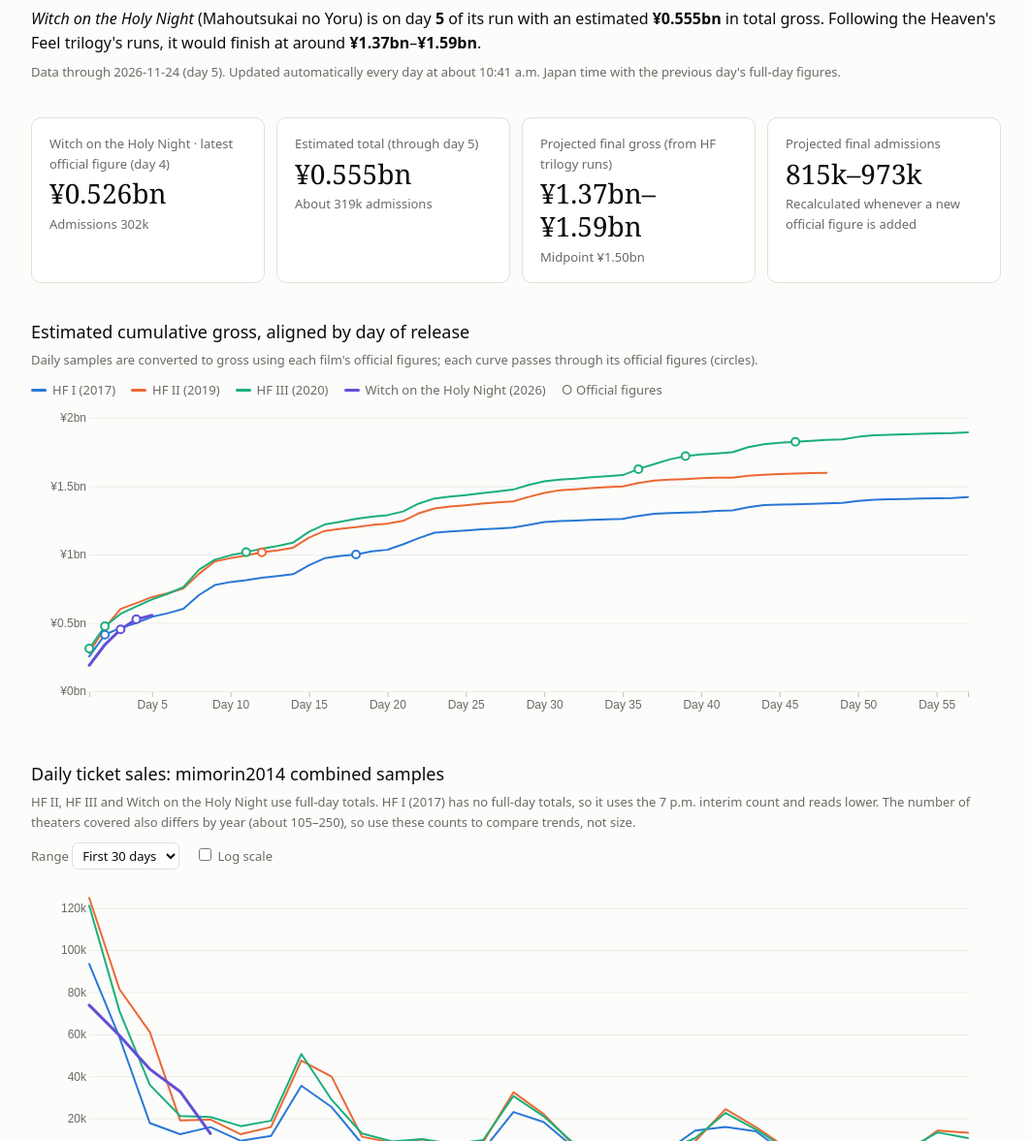
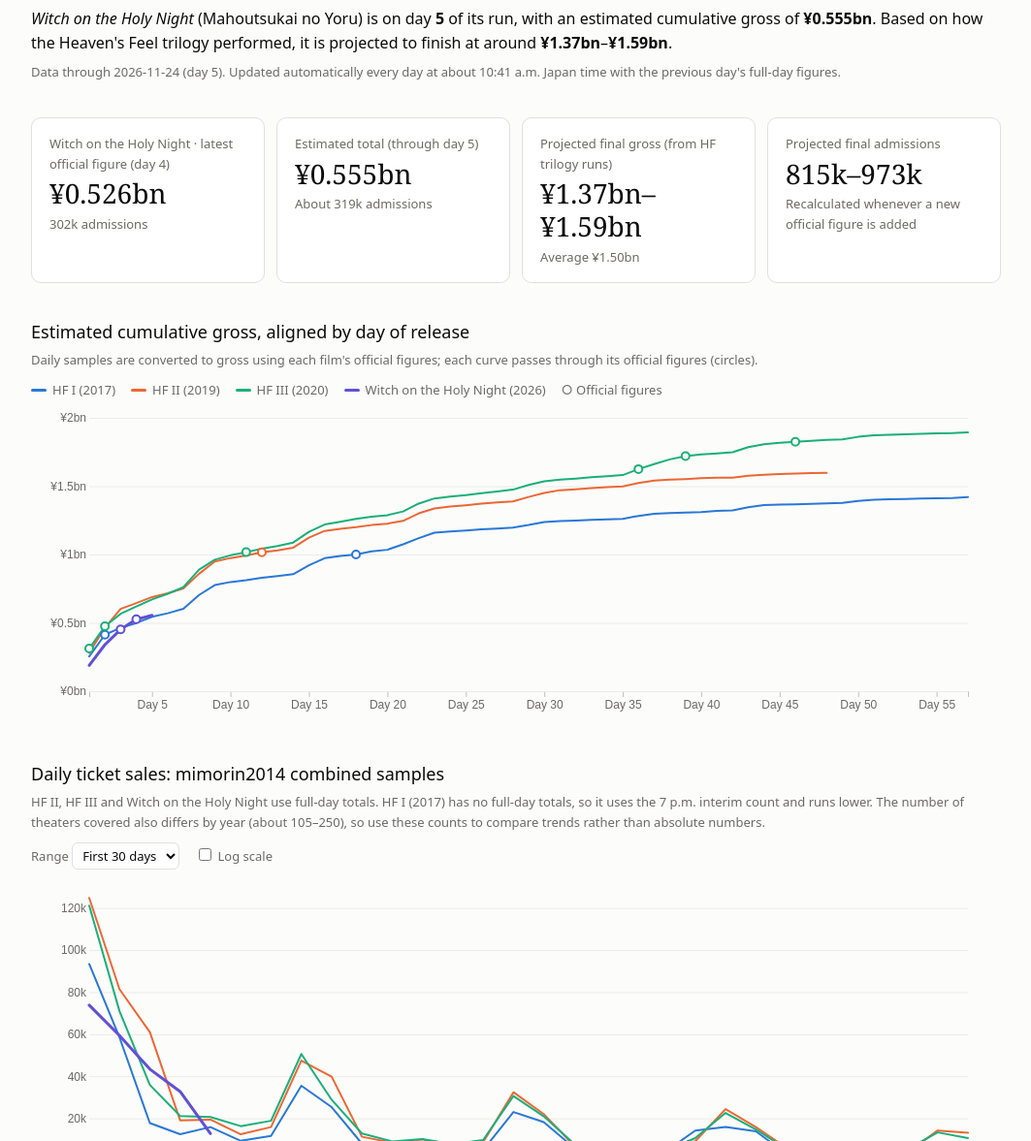
Before and after one commit to FinalST11/mahoyo-boxoffice, a plain HTML site: page index.html in a window 1280 px wide. Shown: the part 123-1300 px from the top of the page at 97% size, without its empty margins (108-1171 px from the left). Drawn offline with Linux system fonts and the light colour scheme.

Commit message:
润色日文和英文翻译；“中值”改为“平均”
Co-Authored-By: Claude Opus 5.5 <noreply@anthropic.com>
Claude-Session: https://claude.ai/code/session_01XSZNsnJ6dVHitLo7ZwcoPJ

```diff
--- a/index.html
+++ b/index.html
@@ -113,7 +113,7 @@ const I18N = {
     lead: (d, g, lo, hi) => `《魔法使いの夜》上映第 <b>${d}</b> 天，估算累计票房 <b>${g}</b> 亿日元；按 HF 三部的走势推算，最终约 <b>${lo}</b>～<b>${hi}</b> 亿日元。`,
     upd: (date, d) => `数据更新至 ${date}（第 ${d} 天）（每天日本时间上午 10:41 左右自动更新前一天的全天数字）`,
     kOff: (d) => `魔法使いの夜 · 最新官方节点（第 ${d} 天）`, kEst: (d) => `估算累计（至第 ${d} 天）`,
-    sOff: (a) => `动员 ${a} 万人`, sEst: (a) => `动员约 ${a} 万人`, sFc: (m) => `中值 ${m} 亿日元`,
+    sOff: (a) => `动员 ${a} 万人`, sEst: (a) => `动员约 ${a} 万人`, sFc: (m) => `平均 ${m} 亿日元`,
     kFc: '预测最终票房（按 HF 三部走势）', kFa: '预测最终动员', sFa: '每次加入新的官方节点后自动重算',
     hCum: '估算累计票房：四部按上映天数对齐', nCum: '每日样本按各自的官方节点换算成票房，曲线经过每个官方节点（圆点）。',
     hDaily: '每日售票：mimorin2014 合算样本',
@@ -151,12 +151,12 @@ const I18N = {
     lead: (d, g, lo, hi) => `『魔法使いの夜』公開 <b>${d}</b> 日目、推定累計興収 <b>${g}</b> 億円。HF三部作の推移から推計すると、最終は約 <b>${lo}</b>～<b>${hi}</b> 億円。`,
     upd: (date, d) => `データ更新：${date}（${d}日目）まで（毎日 日本時間 午前10:41頃に前日の全日データを自動更新）`,
     kOff: (d) => `魔法使いの夜 · 最新の公式発表（${d}日目）`, kEst: (d) => `推定累計（${d}日目まで）`,
-    sOff: (a) => `動員 ${a} 万人`, sEst: (a) => `動員 約 ${a} 万人`, sFc: (m) => `中央値 ${m} 億円`,
+    sOff: (a) => `動員 ${a} 万人`, sEst: (a) => `動員 約 ${a} 万人`, sFc: (m) => `平均 ${m} 億円`,
     kFc: '最終興収予測（HF三部作の推移から）', kFa: '最終動員予測', sFa: '新しい公式発表が加わるたびに自動で再計算',
     hCum: '推定累計興収：4作品を公開日数で比較', nCum: '日別サンプルを各作品の公式発表に合わせて興収に換算。曲線は各公式発表（丸印）を通ります。',
     hDaily: '日別販売数：mimorin2014 合算サンプル',
-    nDaily: 'HF第二章・第三章と魔法使いの夜は全日合算。HF第一章（2017年）には全日合算がないため19時中間集計を使用しており、数字は低めです。年ごとに集計対象の劇場数も異なる（約105～250館）ため、枚数は推移を見るためのもので、規模の直接比較には向きません。',
-    range: '期間', ranges: ['最初の14日', '最初の30日', '最初の57日'], log: '対数目盛',
+    nDaily: 'HF第二章・第三章と魔法使いの夜は全日合算。HF第一章（2017年）には全日合算がないため19時中間集計を使用しており、数値は低めに出ます。年ごとに集計対象の劇場数も異なる（約105～250館）ため、枚数は推移を見るためのもので、規模の直接比較には向きません。',
+    range: '期間', ranges: ['公開14日目まで', '公開30日目まで', '公開57日目まで'], log: '対数目盛',
     hFc: '最終興収予測：HF三部作の倍率を適用',
     nFc: '倍率 = HFの最終動員 ÷ 同じ公開日数時点の推定累計動員。単価はHFの同時点から最終までの平均単価の変化で補正。HF第三章は最終成績が見つからなかったため最後の公式発表を使用（下限値）。',
     thRef: '参照作品', thBasis: '根拠', thDay: '基準日', thMult: '倍率', thAtt: '予測動員（万人）', thGross: '予測興収（億円）',
@@ -166,7 +166,7 @@ const I18N = {
     methodList: [
       'サンプル：<a href="https://mimorin2014.com/" rel="noopener">mimorin2014.com</a> の合算ランキング（独立系を含まない）。主要シネコンの販売枚数で、金額ではありません。HF第二章・第三章と魔法使いの夜は「デイリー合算ランキング」（全日）、HF第一章は「19時中間集計」のみ。',
       '換算：2つの公式発表の間の増分（動員・興収それぞれ）を、サンプルの日別販売数の比率で配分。最後の公式発表以降は最後の区間の倍率を使用。',
-      'HF第一章18日目の発表（65万人・10億円）の日付は、「第三章は第一章より7日早く10億円突破」から逆算したものです。',
+      'HF第一章18日目の発表（動員65万人突破・興収10億円突破）の日付は、「第三章は第一章より7日早く10億円突破」から逆算したものです。',
       'HF第二章：2/22は全日ランキング25位圏外。2/24も圏外のため、当日の19時集計と2月の日曜の全日/19時の平均比率から推計。3/1以降は圏外。',
       'HF第三章の公開時は感染対策の座席制限があり、集計対象の劇場数も前2作より多くなっています。',
       '予測はHF三部作の推移を当てはめただけです。魔法使いの夜は347館の拡大公開で、11/27からラージフォーマット上映も始まるため、推移はHFと異なる可能性があります。',
@@ -186,27 +186,27 @@ const I18N = {
     title: "HF Trilogy & Witch on the Holy Night Box Office Tracker",
     films: ['HF I (presage flower)', 'HF II (lost butterfly)', 'HF III (spring song)', 'Witch on the Holy Night'],
     legend: ['HF I (2017)', 'HF II (2019)', 'HF III (2020)', 'Witch on the Holy Night (2026)', '○ Official figures'],
-    lead: (d, g, lo, hi) => `<i>Witch on the Holy Night</i> (Mahoutsukai no Yoru) is on day <b>${d}</b> of its run with an estimated <b>${g}</b> in total gross. Following the Heaven's Feel trilogy's runs, it would finish at around <b>${lo}</b>–<b>${hi}</b>.`,
+    lead: (d, g, lo, hi) => `<i>Witch on the Holy Night</i> (Mahoutsukai no Yoru) is on day <b>${d}</b> of its run, with an estimated cumulative gross of <b>${g}</b>. Based on how the Heaven's Feel trilogy performed, it is projected to finish at around <b>${lo}</b>–<b>${hi}</b>.`,
     upd: (date, d) => `Data through ${date} (day ${d}). Updated automatically every day at about 10:41 a.m. Japan time with the previous day's full-day figures.`,
     kOff: (d) => `Witch on the Holy Night · latest official figure (day ${d})`, kEst: (d) => `Estimated total (through day ${d})`,
-    sOff: (a) => `Admissions ${a}`, sEst: (a) => `About ${a} admissions`, sFc: (m) => `Midpoint ${m}`,
+    sOff: (a) => `${a} admissions`, sEst: (a) => `About ${a} admissions`, sFc: (m) => `Average ${m}`,
     kFc: 'Projected final gross (from HF trilogy runs)', kFa: 'Projected final admissions', sFa: 'Recalculated whenever a new official figure is added',
     hCum: 'Estimated cumulative gross, aligned by day of release', nCum: 'Daily samples are converted to gross using each film\'s official figures; each curve passes through its official figures (circles).',
     hDaily: 'Daily ticket sales: mimorin2014 combined samples',
-    nDaily: 'HF II, HF III and Witch on the Holy Night use full-day totals. HF I (2017) has no full-day totals, so it uses the 7 p.m. interim count and reads lower. The number of theaters covered also differs by year (about 105–250), so use these counts to compare trends, not size.',
+    nDaily: 'HF II, HF III and Witch on the Holy Night use full-day totals. HF I (2017) has no full-day totals, so it uses the 7 p.m. interim count and runs lower. The number of theaters covered also differs by year (about 105–250), so use these counts to compare trends rather than absolute numbers.',
     range: 'Range', ranges: ['First 14 days', 'First 30 days', 'First 57 days'], log: 'Log scale',
     hFc: 'Final gross projection using the HF trilogy multipliers',
     nFc: 'Multiplier = an HF film\'s final admissions ÷ its estimated admissions on the same day of release. Ticket prices are adjusted by how that film\'s average price changed from that day to the end. No final figure was found for HF III, so its latest official figure is used and the result is a lower bound.',
     thRef: 'Reference film', thBasis: 'Basis', thDay: 'Aligned day', thMult: 'Multiplier', thAtt: 'Projected admissions', thGross: 'Projected gross',
     basisFinal: 'Final result', basisLatest: 'Latest official figure (lower bound)',
-    hMaho: 'Witch on the Holy Night: daily detail', thDate: 'Date', thN: 'Day', thRank: 'Rank', thSales: 'Sampled tickets', thEstAtt: 'Est. admissions', thEGross: 'Est. gross', thECum: 'Est. total',
+    hMaho: 'Witch on the Holy Night: daily detail', thDate: 'Date', thN: 'Day', thRank: 'Rank', thSales: 'Sampled tickets', thEstAtt: 'Est. admissions', thEGross: 'Est. gross', thECum: 'Est. cumulative',
     method: 'Method and caveats',
     methodList: [
-      'Samples: combined rankings on <a href="https://mimorin2014.com/" rel="noopener">mimorin2014.com</a> (excluding independent theaters). These are ticket counts at the major chains, not revenue. HF II, HF III and Witch on the Holy Night use the full-day "デイリー合算ランキング"; HF I only has the 7 p.m. interim count.',
+      'Samples: combined rankings on <a href="https://mimorin2014.com/" rel="noopener">mimorin2014.com</a> (excluding independent theaters). These are ticket counts at the major chains, not revenue. HF II, HF III and Witch on the Holy Night use the full-day Daily Combined Ranking (デイリー合算ランキング); HF I only has the 7 p.m. interim count (19時中間集計).',
       'Conversion: between two official figures, the increase (admissions and gross separately) is split across days in proportion to the daily sample. After the latest official figure, the last segment\'s ratio is carried forward.',
-      'The date of HF I\'s day-18 figure (650,000 admissions, ¥1 billion) was inferred from "HF III passed ¥1 billion 7 days sooner than HF I".',
+      'The date of HF I\'s day-18 figure (over 650,000 admissions and over ¥1 billion) was inferred from "HF III passed ¥1 billion 7 days sooner than HF I".',
       'HF II: missing from the full-day top 25 on Feb 22. It was also missing on Feb 24, which is estimated from that day\'s 7 p.m. count and the average full-day/7 p.m. ratio on February Sundays. It dropped out of the top 25 from Mar 1.',
-      'HF III opened under pandemic seating limits, and the site covered more theaters than for the first two films.',
+      'HF III opened under pandemic seating limits, and mimorin2014 tracked more theaters for it than for the first two films.',
       'The projection simply applies the HF trilogy\'s patterns. Witch on the Holy Night is a wide release (347 theaters) and adds premium formats from Nov 27, so its run may differ.',
       'Raw data: <a href="data/sample.csv">sample.csv</a> (daily samples), <a href="data/milestones.csv">milestones.csv</a> (official figures and sources).'],
     footer: 'Unofficial personal tracker. Figures are estimates, for reference only.',
@@ -215,7 +215,7 @@ const I18N = {
     axisGross: (v) => '¥' + (v / 10) + 'bn', tipGross: (oku) => '¥' + fmt(oku / 10, 3) + 'bn',
     axisSales: (v) => (v >= 1000 ? v / 1000 + 'k' : v), tipSales: (v) => fmt(v) + ' tickets',
     estGrossCell: (yen) => '¥' + fmt(yen / 1e6, 1) + 'M', cumCell: (oku) => '¥' + fmt(oku / 10, 3) + 'bn',
-    approx: ' (both "over"; date inferred)',
+    approx: ' (both figures reported as "over"; date inferred)',
     offNote: (a, g) => 'Official: ' + [a !== null ? fmt(a) + ' admissions' : null, g !== null ? '¥' + fmt(g / 1e9, 3) + 'bn' : null].filter(Boolean).join(' · '),
     labelCum: 'Estimated cumulative gross by day of release for the four films', labelDaily: 'Daily sampled ticket sales for the four films', loadErr: 'The data could not be loaded.'
   }
```
